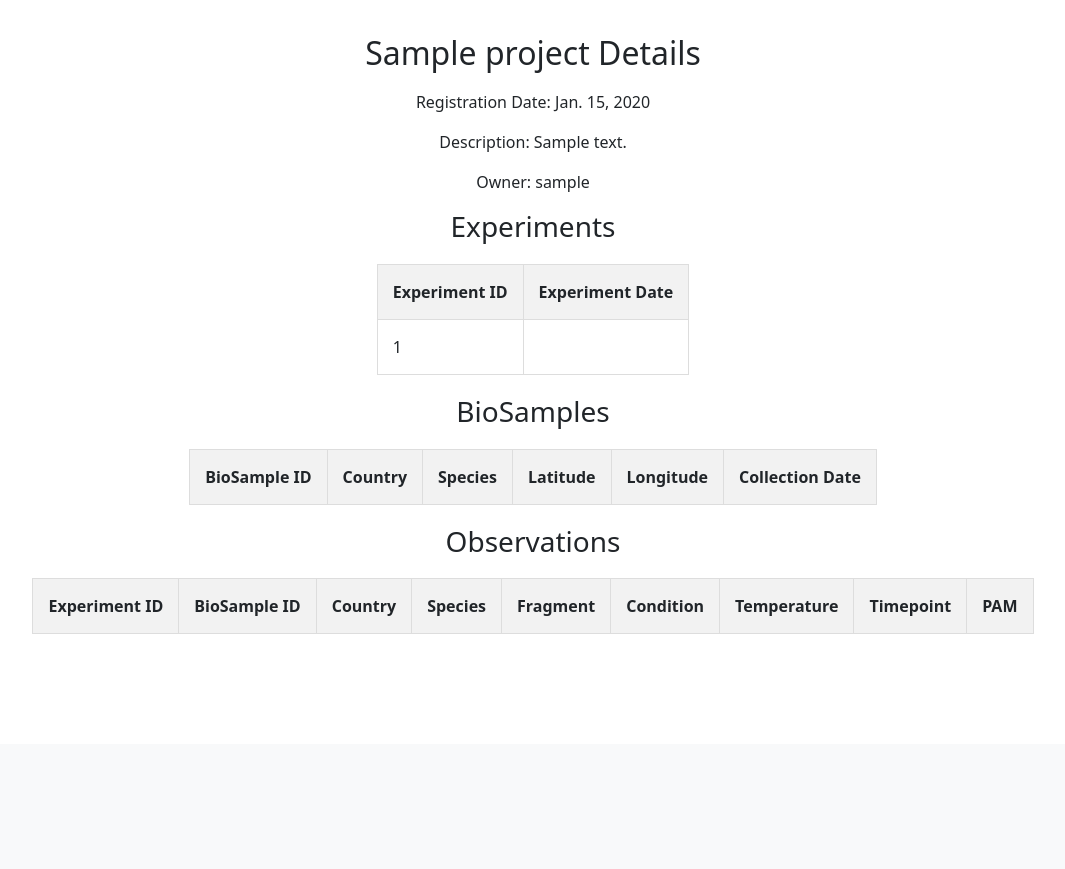
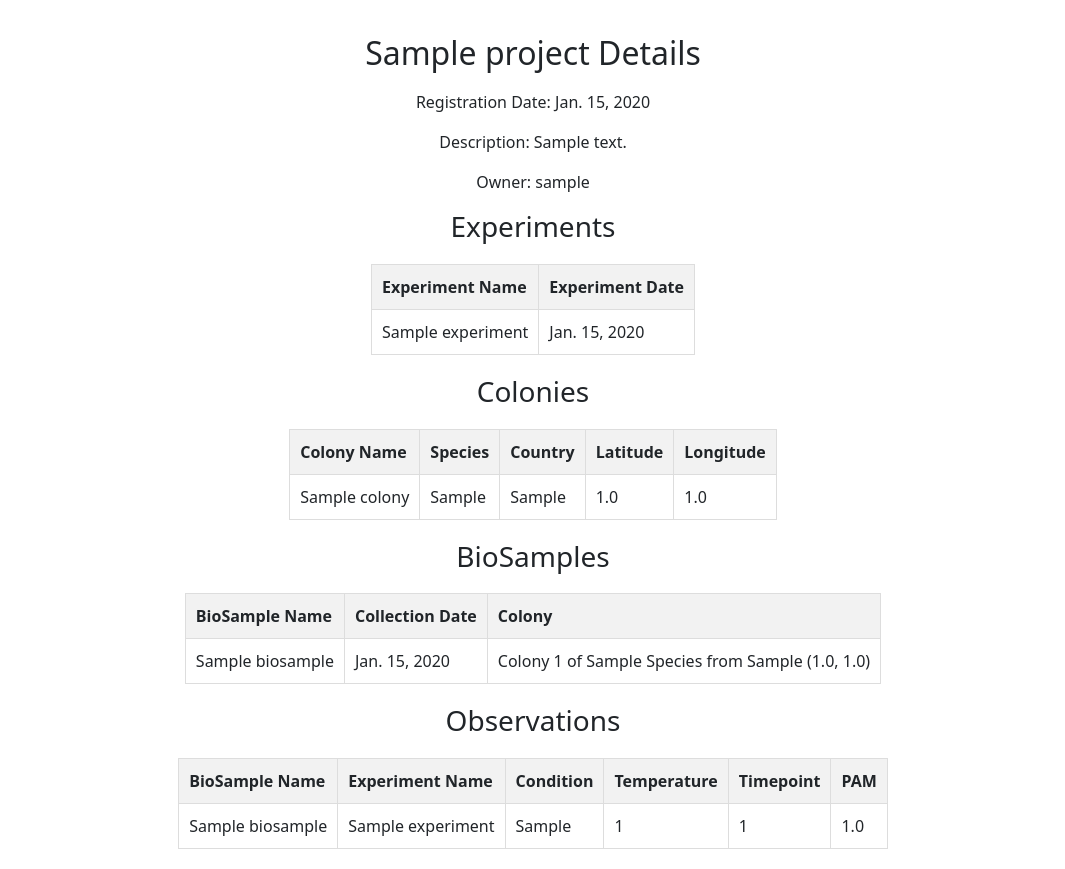
Before and after one commit to greenjune-ship-it/coral-future, a Django app: template django_app/projects/templates/projects/project_detail.html in a window 1280 px wide. Shown: the part 56-925 px from the top of the page, without its empty margins (107-1172 px from the left). Before the commit the page ends 690 px from the top, so only its background shows below. Run offline with Django 5.2, Linux system fonts and the light colour scheme; the template is opened without the code that fills it: values that come from a table or form of the project are taken from there, others are empty; tables that the repository leaves empty hold one stand-in row (values such as "Sample post"); lists and menus that the app fills with data are empty; some libraries are stand-ins or nearby versions.

Commit message:
ugly html table

```diff
--- a/django_app/projects/models.py
+++ b/django_app/projects/models.py
@@ -22,9 +22,9 @@ class Experiment(models.Model):
     """
     Experiment includes Observation(s).
     """
-    name = models.CharField(max_length=100)
     project = models.ForeignKey(Project, on_delete=models.CASCADE,
                                 related_name='experiments')
+    name = models.CharField(max_length=100)
     date = models.DateField()
 
     def __str__(self):
--- a/django_app/projects/templates/projects/project_detail.html
+++ b/django_app/projects/templates/projects/project_detail.html
@@ -14,7 +14,7 @@
         }
 
         th, td {
-        padding: 15px;
+            padding: 10px;
             text-align: left;
             border: 1px solid #ddd; /* Add borders to cells for better visibility */
         }
@@ -45,15 +45,40 @@
         <table class="experiments-table">
             <thead>
             <tr>
-            <th>Experiment ID</th>
+                <th>Experiment Name</th>
                 <th>Experiment Date</th>
             </tr>
             </thead>
             <tbody>
             {% for experiment in experiments %}
                 <tr>
-                <td>{{ experiment.id }}</td>
-                <td>{{ experiment.experiment_date }}</td>
+                    <td>{{ experiment.name }}</td>
+                    <td>{{ experiment.date }}</td>
+                </tr>
+            {% endfor %}
+            </tbody>
+        </table>
+
+        <!-- Colonies Table -->
+        <h3>Colonies</h3>
+        <table class="colonies-table">
+            <thead>
+            <tr>
+                <th>Colony Name</th>
+                <th>Species</th>
+                <th>Country</th>
+                <th>Latitude</th>
+                <th>Longitude</th>
+            </tr>
+            </thead>
+            <tbody>
+            {% for colony in colonies %}
+                <tr>
+                    <td>{{ colony.name }}</td>
+                    <td>{{ colony.species }}</td>
+                    <td>{{ colony.country }}</td>
+                    <td>{{ colony.latitude }}</td>
+                    <td>{{ colony.longitude }}</td>
                 </tr>
             {% endfor %}
             </tbody>
@@ -64,26 +89,18 @@
         <table class="biosamples-table">
             <thead>
             <tr>
-            <th>BioSample ID</th>
-            <th>Country</th>
-            <th>Species</th>
-            <th>Latitude</th>
-            <th>Longitude</th>
+                <th>BioSample Name</th>
                 <th>Collection Date</th>
+                <th>Colony</th>
             </tr>
             </thead>
             <tbody>
-        {% for experiment in experiments %}
-            {% for biosample in experiment.biosamples.all %}
+            {% for biosample in biosamples %}
                 <tr>
-                    <td>{{ biosample.id }}</td>
-                    <td>{{ biosample.country }}</td>
-                    <td>{{ biosample.species }}</td>
-                    <td>{{ biosample.latitude }}</td>
-                    <td>{{ biosample.longitude }}</td>
+                    <td>{{ biosample.name }}</td>
                     <td>{{ biosample.collection_date }}</td>
+                    <td>{{ biosample.colony }}</td>
                 </tr>
-            {% endfor %}
             {% endfor %}
             </tbody>
         </table>
@@ -93,36 +110,25 @@
         <table class="observations-table">
             <thead>
             <tr>
-            <th>Experiment ID</th>
-            <th>BioSample ID</th>
-            <th>Country</th>
-            <th>Species</th>
-            <th>Fragment</th>
+                <th>BioSample Name</th>
+                <th>Experiment Name</th>
                 <th>Condition</th>
                 <th>Temperature</th>
                 <th>Timepoint</th>
                 <th>PAM</th>
             </tr>
             </thead>
-
             <tbody>
-        {% for experiment in experiments %}
-            {% for biosample in experiment.biosamples.all %}
-                {% for observation in biosample.observation_set.all %}
+            {% for observation in observations %}
                 <tr>
-                        <td>{{ experiment.id }}</td>
-                        <td>{{ biosample.id }}</td>
-                        <td>{{ biosample.country }}</td>
-                        <td>{{ biosample.species }}</td>
-                        <td>{{ observation.fragment }}</td>
+                    <td>{{ observation.biosample.name }}</td>
+                    <td>{{ observation.experiment.name }}</td>
                     <td>{{ observation.condition }}</td>
                     <td>{{ observation.temperature }}</td>
                     <td>{{ observation.timepoint }}</td>
                     <td>{{ observation.pam_value }}</td>
                 </tr>
             {% endfor %}
-            {% endfor %}
-        {% endfor %}
             </tbody>
         </table>
     </div>
```
Also changed, not shown: django_app/projects/templates/projects/project_list.html (+4 -4 lines), django_app/projects/views.py (+21 -8 lines). Lines whose indentation alone changed are shown as unchanged.
